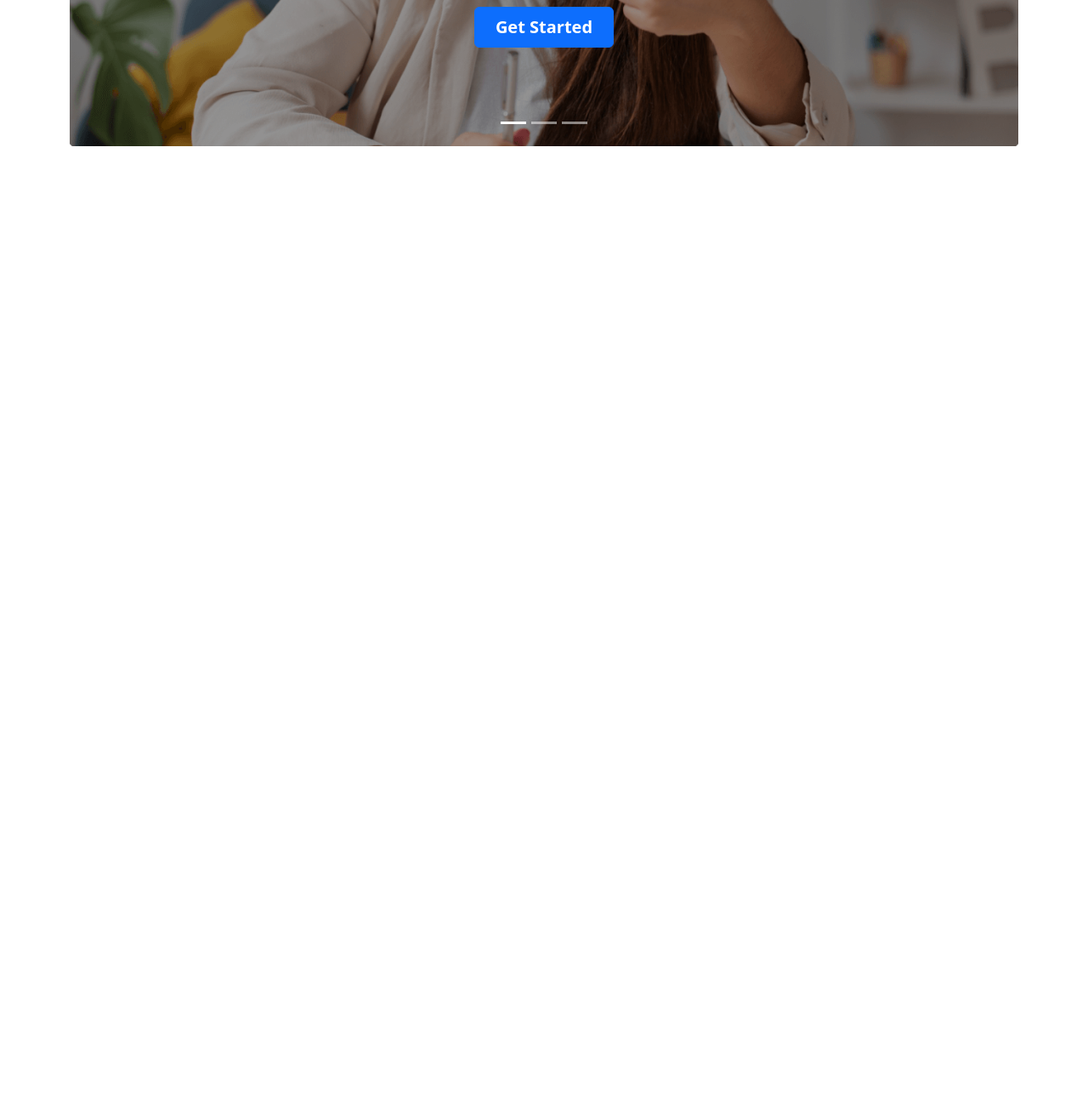
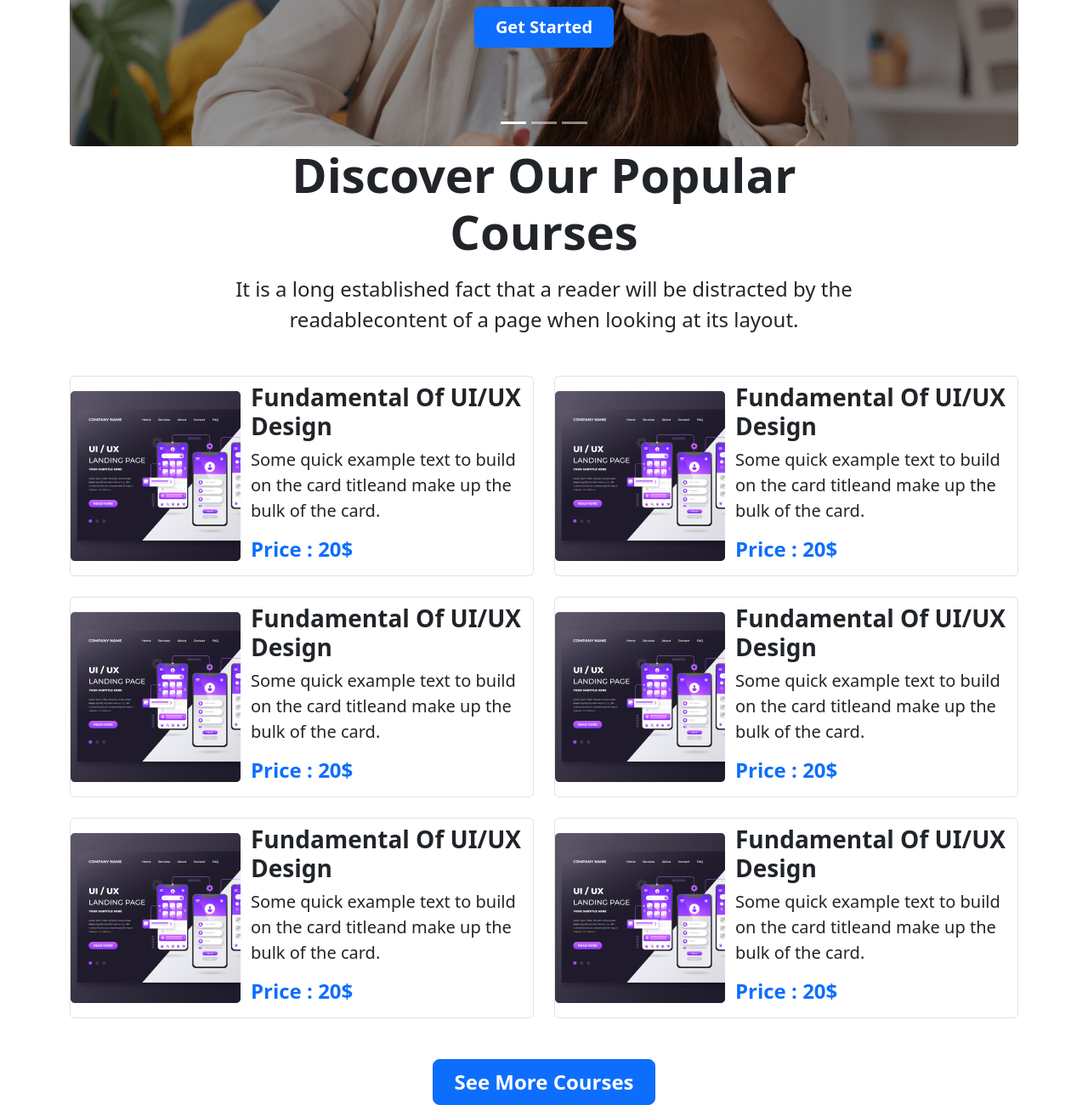
Before and after one commit to sakibhossainwd/BD-tech-education, a plain HTML site: page index.html in a window 1280 px wide. Shown: the part 520-1820 px from the top of the page at 85% size. Before the commit the page ends 800 px from the top, so only its background shows below. Drawn offline with nearby package versions, Linux system fonts and the light colour scheme.

Commit message:
Courses added

```diff
--- a/index.html
+++ b/index.html
@@ -79,6 +79,102 @@
             </button>
           </div>
     </section>
+    <main class="container mx-auto">
+        <!-- Courses part -->
+        <section class="mx-auto">
+           <!-- courses caption -->
+            <div>
+                <div class="mt-xxl-5 text-center">
+                    <h1 class="fw-bold display-4">Discover Our Popular <br> Courses</h1>
+                    <p class="fs-4 w-75 m-auto mt-3">It is a long established fact that a reader will be distracted by the readablecontent of a page when looking at its layout.</p>
+                </div>
+            </div>
+        <!-- courses tap part     -->
+        <div class="row">
+            <!-- course-01 -->
+            <div class="col-lg-6 col-md-12 mt-5">
+                <div class="d-flex border rounded-2 align-items-center gap-1">
+                    <div class="">
+                        <img src="images/course/course-1.png" alt="">
+                    </div>
+                    <div class="p-2 ">
+                        <h3 class="fw-bold">Fundamental Of UI/UX Design</h3>
+                        <p class="fs-5">Some quick example text to build on the card titleand make up the bulk of the card.</p>
+                        <h4 class="fw-bold text-primary">Price : 20$</h4>
+                    </div>
+                </div>
+            </div>
+            <!-- course-02-->
+            <div class="col-lg-6 col-md-12 mt-5">
+                <div class="d-flex border rounded-2 align-items-center gap-1">
+                    <div>
+                        <img src="images/course/course-1.png" alt="">
+                    </div>
+                    <div class="p-2">
+                        <h3 class="fw-bold">Fundamental Of UI/UX Design</h3>
+                        <p class="fs-5">Some quick example text to build on the card titleand make up the bulk of the card.</p>
+                        <h4 class="fw-bold text-primary">Price : 20$</h4>
+                    </div>
+                </div>
+            </div>
+            <!-- course-03 -->
+            <div class="col-lg-6 col-md-12 mt-4">
+                <div class="d-flex border rounded-2 align-items-center gap-1">
+                    <div>
+                        <img src="images/course/course-1.png" alt="">
+                    </div>
+                    <div class="p-2">
+                        <h3 class="fw-bold">Fundamental Of UI/UX Design</h3>
+                        <p class="fs-5">Some quick example text to build on the card titleand make up the bulk of the card.</p>
+                        <h4 class="fw-bold text-primary">Price : 20$</h4>
+                    </div>
+                </div>
+            </div>
+            <!-- course-04 -->
+            <div class="col-lg-6 col-md-12 mt-4">
+                <div class="d-flex border rounded-2 align-items-center gap-1">
+                    <div>
+                        <img src="images/course/course-1.png" alt="">
+                    </div>
+                    <div class="p-2">
+                        <h3 class="fw-bold">Fundamental Of UI/UX Design</h3>
+                        <p class="fs-5">Some quick example text to build on the card titleand make up the bulk of the card.</p>
+                        <h4 class="fw-bold text-primary">Price : 20$</h4>
+                    </div>
+                </div>
+            </div>
+            <!-- course-05 -->
+            <div class="col-lg-6 col-md-12 mt-4">
+                <div class="d-flex border rounded-2 align-items-center gap-1">
+                    <div>
+                        <img src="images/course/course-1.png" alt="">
+                    </div>
+                    <div class="p-2">
+                        <h3 class="fw-bold">Fundamental Of UI/UX Design</h3>
+                        <p class="fs-5">Some quick example text to build on the card titleand make up the bulk of the card.</p>
+                        <h4 class="fw-bold text-primary">Price : 20$</h4>
+                    </div>
+                </div>
+            </div>
+            <!-- cousrse-067 -->
+            <div class="col-lg-6 col-md-12 mt-4">
+                <div class="d-flex border rounded-2 align-items-center gap-1">
+                    <div>
+                        <img src="images/course/course-1.png" alt="">
+                    </div>
+                    <div class="p-2">
+                        <h3 class="fw-bold">Fundamental Of UI/UX Design</h3>
+                        <p class="fs-5">Some quick example text to build on the card titleand make up the bulk of the card.</p>
+                        <h4 class="fw-bold text-primary">Price : 20$</h4>
+                    </div>
+                </div>
+            </div>
+        </div>
+           <div class="d-flex justify-content-center mt-5">
+            <button type="button" class="btn btn-primary py-2 px-4 fs-4 fw-semibold rounded-3">See More Courses</button>
+           </div>
+        </section>
+    </main>
     <script src="https://cdn.jsdelivr.net/npm/bootstrap@5.2.0/dist/js/bootstrap.bundle.min.js" integrity="sha384-A3rJD856KowSb7dwlZdYEkO39Gagi7vIsF0jrRAoQmDKKtQBHUuLZ9AsSv4jD4Xa" crossorigin="anonymous"></script>
   </body>
 </html>
```
